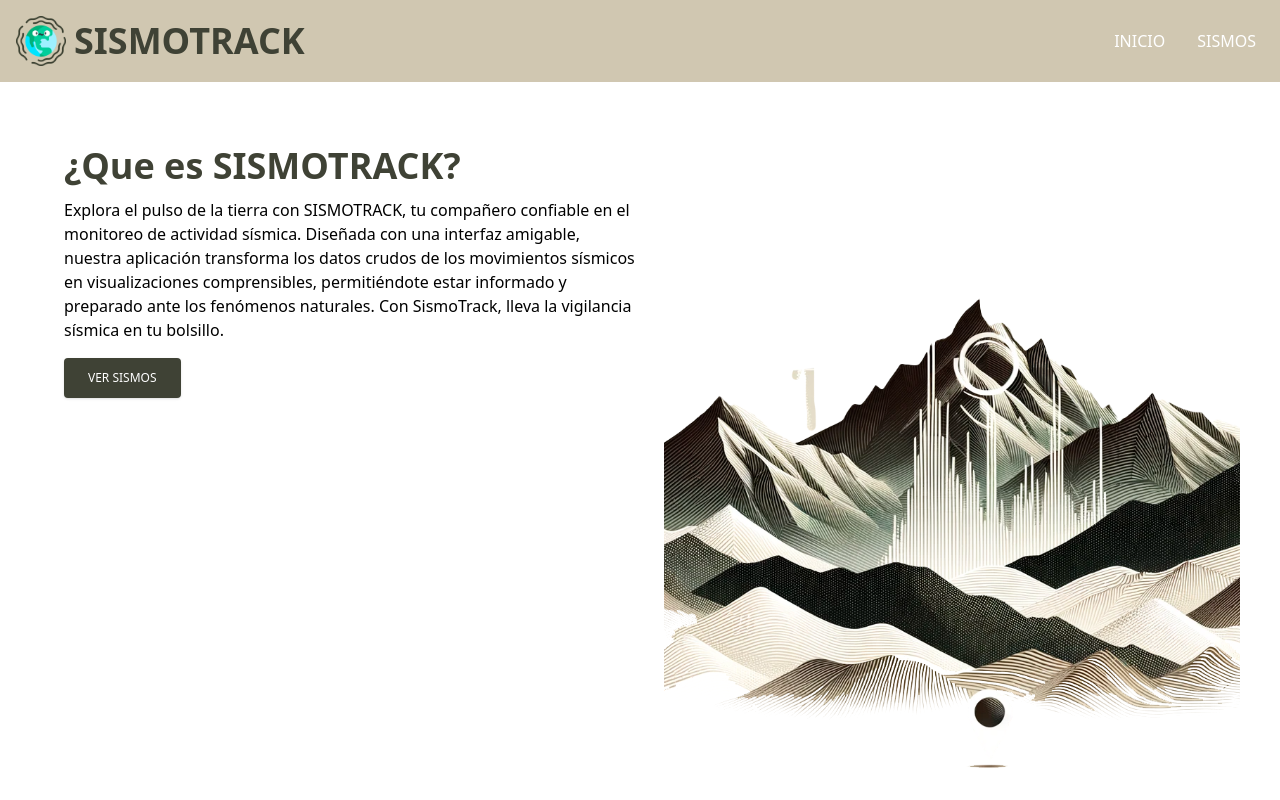
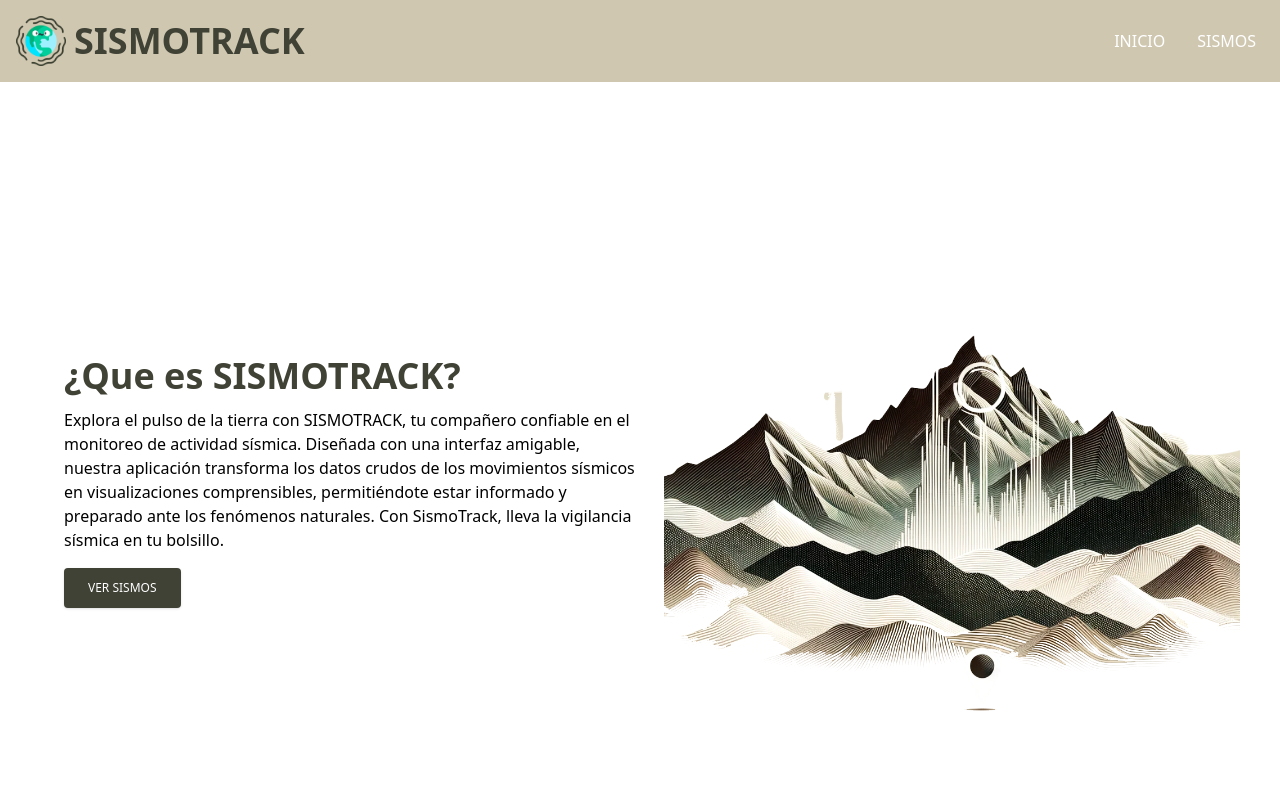
Before and after one commit to Itsjuanit/sismo-app, a React (Vite) app: page / in a window 1280 px wide. Shown: the top 800 px of the page. Built offline with nearby package versions, Linux system fonts and the light colour scheme.

Commit message:
Cambios en el Index.jsx

```diff
--- a/src/pages/Index.jsx
+++ b/src/pages/Index.jsx
@@ -3,8 +3,8 @@ import locationImage from "../assets/fondoPrincipal.png";
 
 function Index() {
   return (
-    <div className="flex h-[90vh]">
-      <div className="flex-1 p-6">
+    <div className="flex h-[90vh] justify-center items-center md:justify-start">
+      <div className="flex-1 p-6 text-center md:text-left md:w-auto">
         <h1 className="font-black text-4xl text-[#3f4235]">
           ¿Que es SISMOTRACK?
         </h1>
```
